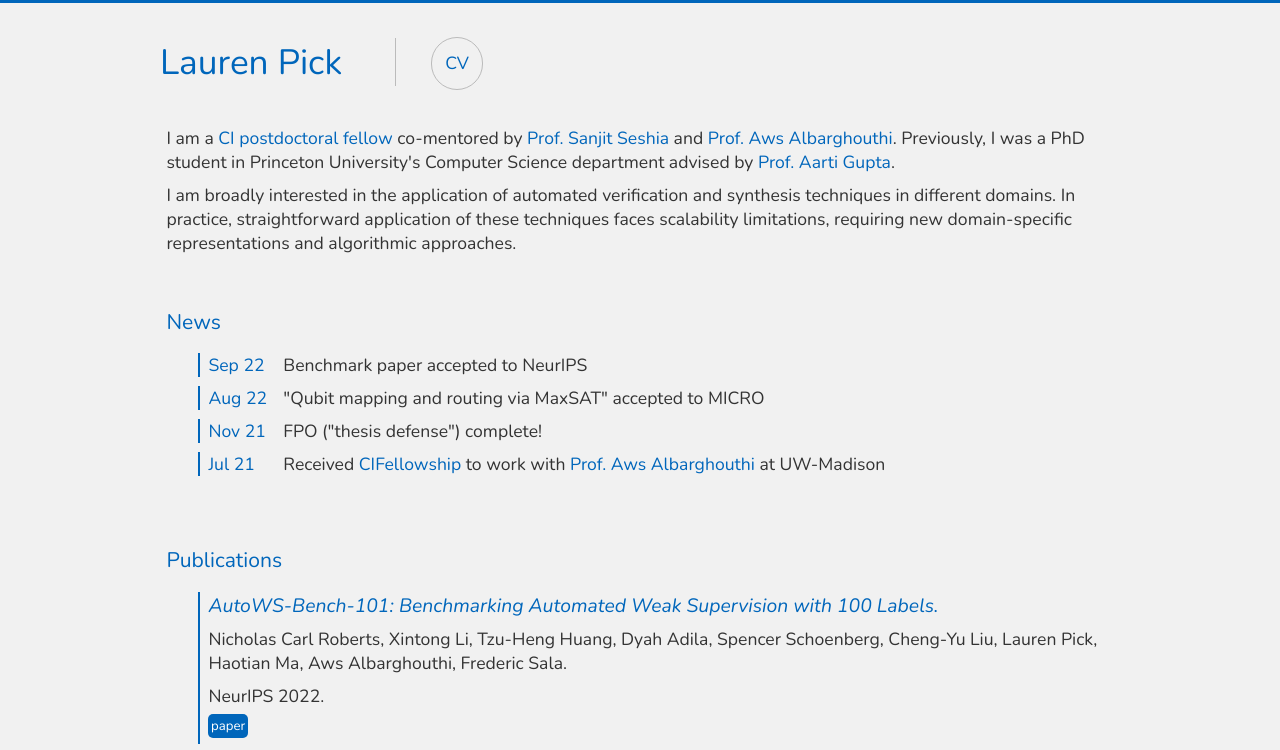
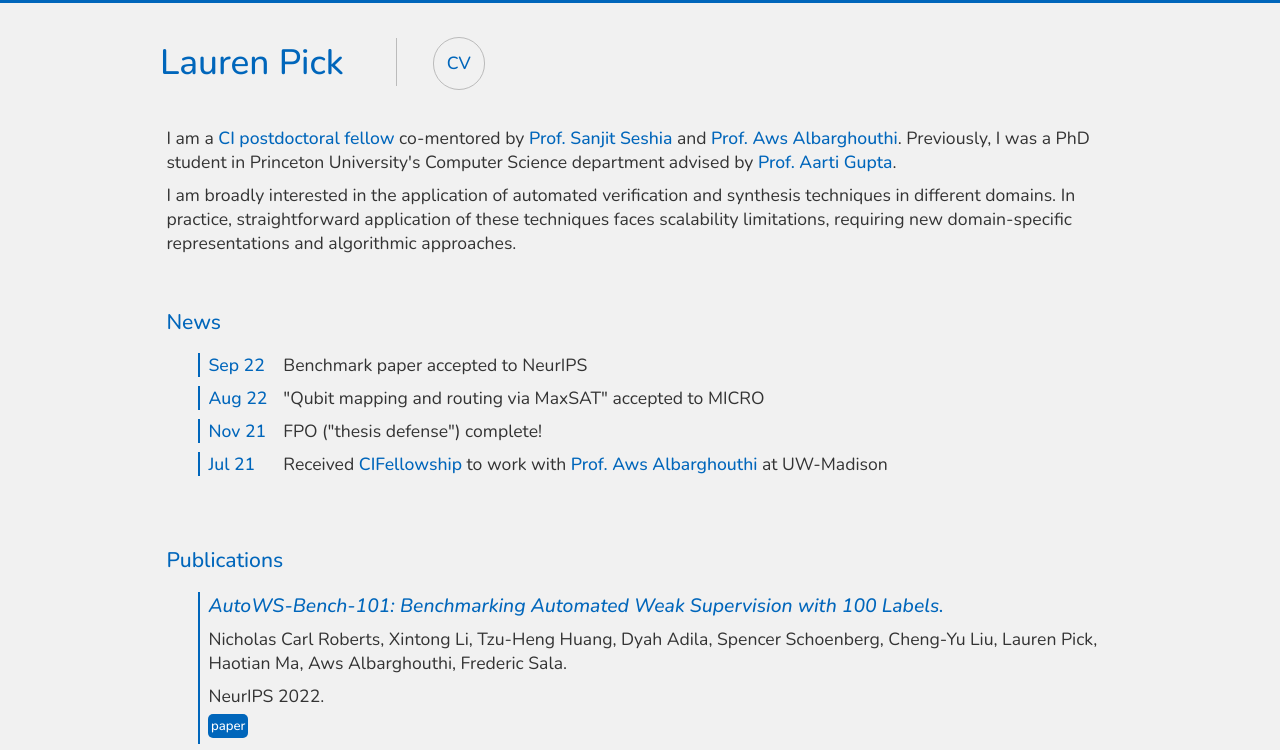
Before and after one commit to lmpick/lmpick.github.io, a plain HTML site: page index.html in a window 1280 px wide. Shown: the top 750 px of the page. Drawn offline with nearby package versions, Linux system fonts and the light colour scheme.

Commit message:
Adjustments

```diff
--- a/index.html
+++ b/index.html
@@ -12,7 +12,7 @@ body {
   background-color: #f1f1f1;
   background-size: cover;
   background-attachment:fixed;
-  font-weight: lighter;
+  font-weight: 300;
   padding:0px;
   margin: 0px;
   font-size: 1.1em;
@@ -21,7 +21,7 @@ body {
 a {
   text-decoration: none;
   color: #0066bb;
-  font-weight: normal;
+  font-weight: 500;
 }
 a:hover{
   text-decoration: none;
@@ -81,12 +81,12 @@ h1 {
   padding-top:0;
   font-size:2em;
   padding-bottom:0;
-  font-weight: normal;
+  font-weight: 500;
   display:inline;
 }
 h2 {
   color: #0066bb;
-  font-weight: normal;
+  font-weight: 500;
   font-size:1.2em;
   margin:0em;
 }
@@ -112,7 +112,7 @@ h2 {
   width: 4em;
   display: inline-block;
   color:#0066bb;
-  font-weight: normal;
+  font-weight: 500;
 }
 .menu {
   margin: 0em;
@@ -128,7 +128,7 @@ h2 {
   margin-right:1em;
   border-right:1px solid #bbbbbb;
   float: left;
-  font-weight: normal;
+  font-weight: 500;
 }
 .menu a {
   border: 1px solid #bbbbbb;
@@ -144,7 +144,7 @@ h2 {
   font-style: italic;
   font-size: 1.1em;
   display:block;
-  font-weight:normal;
+  font-weight: 500;
 }
 </style>
 <meta name="google-site-verification" content="eCnle1KS8GJxHrelOFtykEig1gZ8g_188Iqr-GLIer0" />
```
